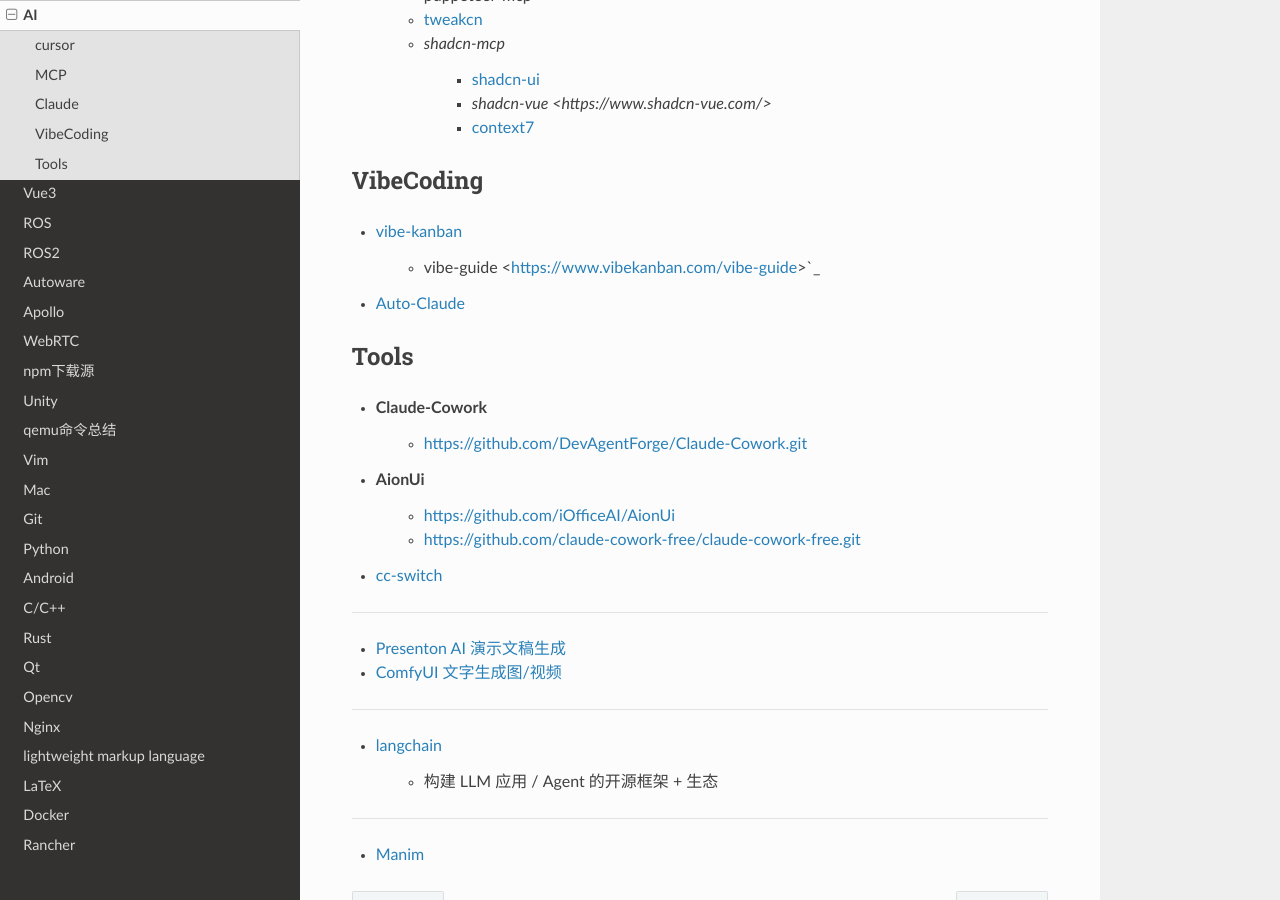
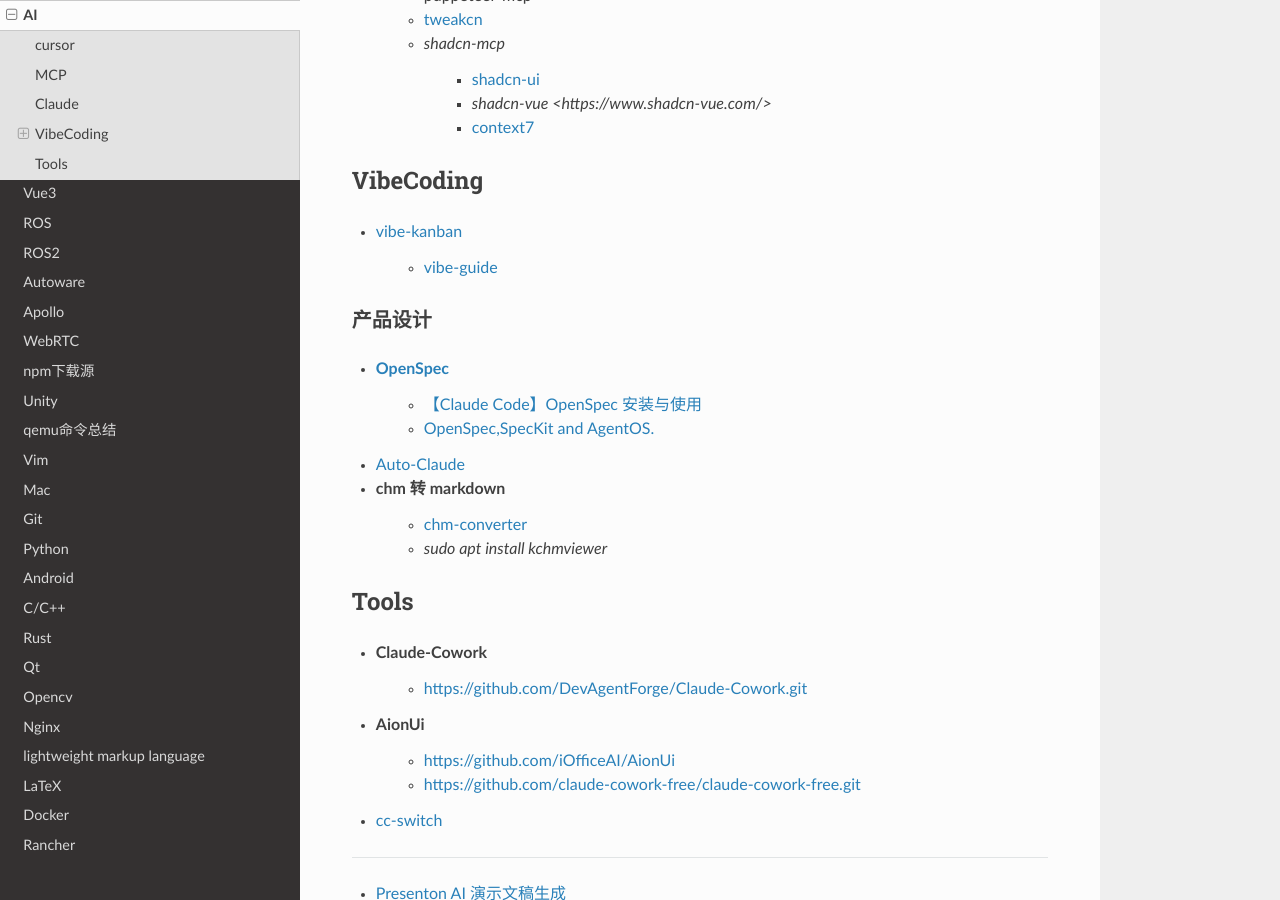
Before and after one commit to my-rds-store/my_space, a Sphinx documentation site: the page built from source/ai/index.rst, in a window 1280 px wide and 900 px high, scrolled down 2549 px. Built offline with Sphinx 7.4.7 and the Read the Docs theme 3.1.0, drawn with Linux system fonts in a browser that asks for light colours.

Commit message:
update ...

```diff
--- a/source/ai/index.rst
+++ b/source/ai/index.rst
@@ -145,9 +145,24 @@
 
 * `vibe-kanban <https://www.vibekanban.com>`_
 
-    * vibe-guide <https://www.vibekanban.com/vibe-guide>`_
+    * `vibe-guide <https://www.vibekanban.com/vibe-guide>`_
+
+
+产品设计
+--------------
+
+* `OpenSpec <https://github.com/OpenSpec/OpenSpec>`_
+    * `【Claude Code】OpenSpec 安装与使用 <https://zhuanlan.zhihu.com/p/1971369431671219035>`_
+    * `OpenSpec,SpecKit and AgentOS. <https://www.youtube.com/watch?v=d3Glwdf_xA8>`_
+
+
 
 * `Auto-Claude <https://github.com/AndyMik90/Auto-Claude>`_
+
+
+* chm 转 markdown
+    * `chm-converter <https://github.com/DTDucas/chm-converter>`_
+    * `sudo apt install kchmviewer`
 
 ***********
 Tools
```
